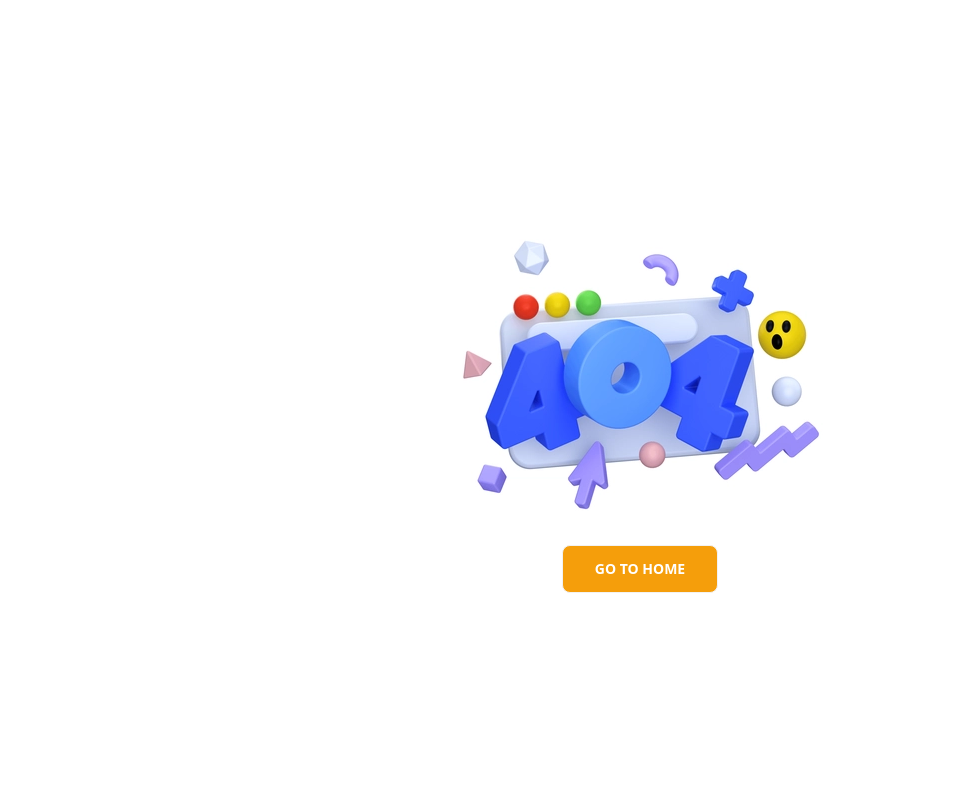
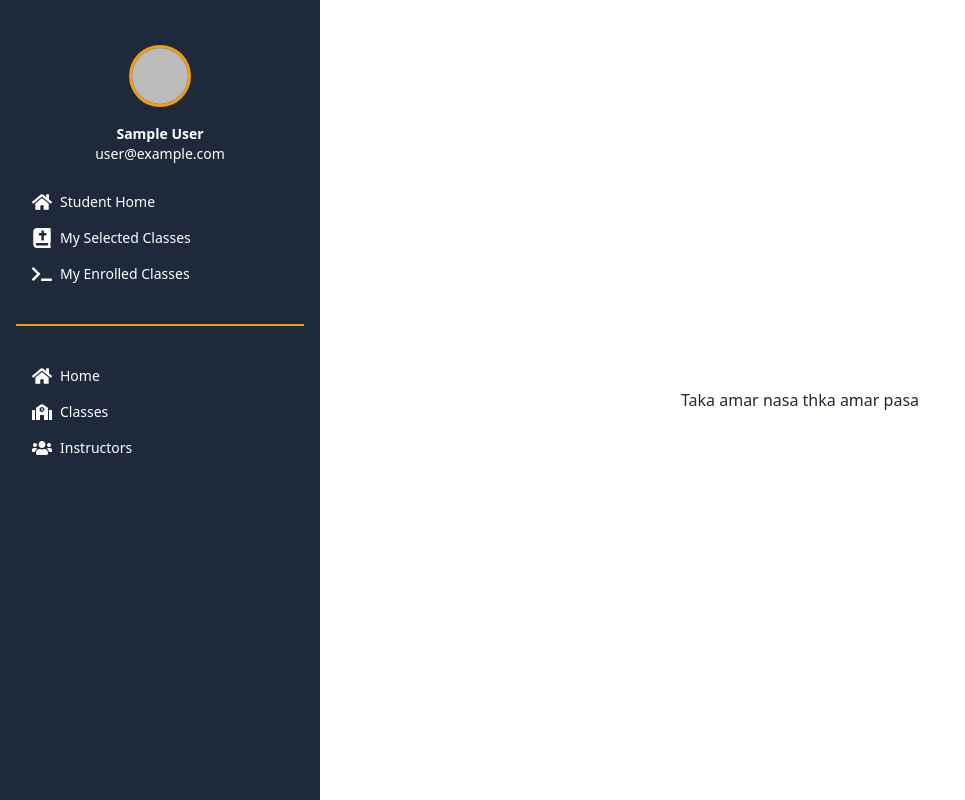
Before and after one commit to HmSani6699/summer-camp-client, a React (Vite) app: page /dashboard/payment in a window 1280 px wide. Shown: the whole page, without its empty margins (0-965 px from the left). Built offline with nearby package versions, Linux system fonts and the light colour scheme; no server answers; sample sign-in values are in the browser's storage.

Commit message:
conditional the instructor deshbord

```diff
--- a/src/Pages/Dashboard/Dashboard/Dashboard.jsx
+++ b/src/Pages/Dashboard/Dashboard/Dashboard.jsx
@@ -33,12 +33,17 @@ const Dashboard = () => {
                         <h2 className="text-1xl font-bold text-center">{user?.displayName}</h2>
                         <p className="mb-5 text-center">{user?.email}</p>
                         {
-                            isAdmin?.admin ? <><li><NavLink to="/dashboard/userHome"><FaHome></FaHome> Admin Home</NavLink></li>
+                            isAdmin?.admin ? <>
+                                <li><NavLink to="/dashboard/userHome"><FaHome></FaHome> Admin Home</NavLink></li>
                                 <li><NavLink to="/dashboard/allusers"><FaUsers></FaUsers> Manage Users</NavLink></li>
-                            </> : <> <li><NavLink to="/dashboard/userHome"><FaHome className="text-[20px]"></FaHome> Student Home</NavLink></li>
-                                <li><NavLink to="/dashboard/selectClass"><FaBible className="text-[20px]"></FaBible>My Selected Classes</NavLink></li>
-                                <li><NavLink to="/dashboard/history"><FaTerminal className="text-[20px]"></FaTerminal> My Enrolled Classes</NavLink></li>
-                            </>
+                            </> : isInstructor?.instructor ? <>
+                                <li><NavLink to="/dashboard/userHome"><FaHome></FaHome> Instructor Home</NavLink></li>
+                            </> :
+                                <>
+                                    <li><NavLink to="/dashboard/userHome"><FaHome className="text-[20px]"></FaHome> Student Home</NavLink></li>
+                                    <li><NavLink to="/dashboard/selectClass"><FaBible className="text-[20px]"></FaBible>My Selected Classes</NavLink></li>
+                                    <li><NavLink to="/dashboard/history"><FaTerminal className="text-[20px]"></FaTerminal> My Enrolled Classes</NavLink></li>
+                                </>
                         }
 
                         <div className="border my-8 border-amber-500"></div>
--- /dev/null
+++ b/src/Pages/Dashboard/Payment/Payment.jsx
@@ -0,0 +1,10 @@
+
+const Payment = () => {
+    return (
+        <div>
+            <h2> Taka amar nasa thka amar pasa</h2>
+        </div>
+    );
+};
+
+export default Payment;
--- a/src/Pages/Dashboard/SelectClass/SelectClass.jsx
+++ b/src/Pages/Dashboard/SelectClass/SelectClass.jsx
@@ -3,6 +3,7 @@ import useClass from "../../../Hooks/useClass";
 import SectionTitle from "../../../Component/SectioneTitle/SectionTitle";
 import { Helmet } from "react-helmet";
 import Swal from "sweetalert2";
+import { Link } from "react-router-dom";
 
 const SelectClass = () => {
 
@@ -78,7 +79,7 @@ const SelectClass = () => {
                                     </div>
                                 </td>
                                 <td><p className="">${item.Price}</p></td>
-                                <td><button className="btn btn-sm bg-amber-400">Pay</button></td>
+                                <td><Link to="/dashboard/payment"><button className="btn btn-sm bg-amber-400">Pay</button></Link></td>
                                 <th>
                                     <button onClick={() => handlaCartDelete(item._id)} className="btn btn-circle h-3 bg-red-800 text-white">
                                         <FaTrashAlt></FaTrashAlt>
```
Also changed, not shown: src/Routes/router.jsx (+11 -6 lines).
